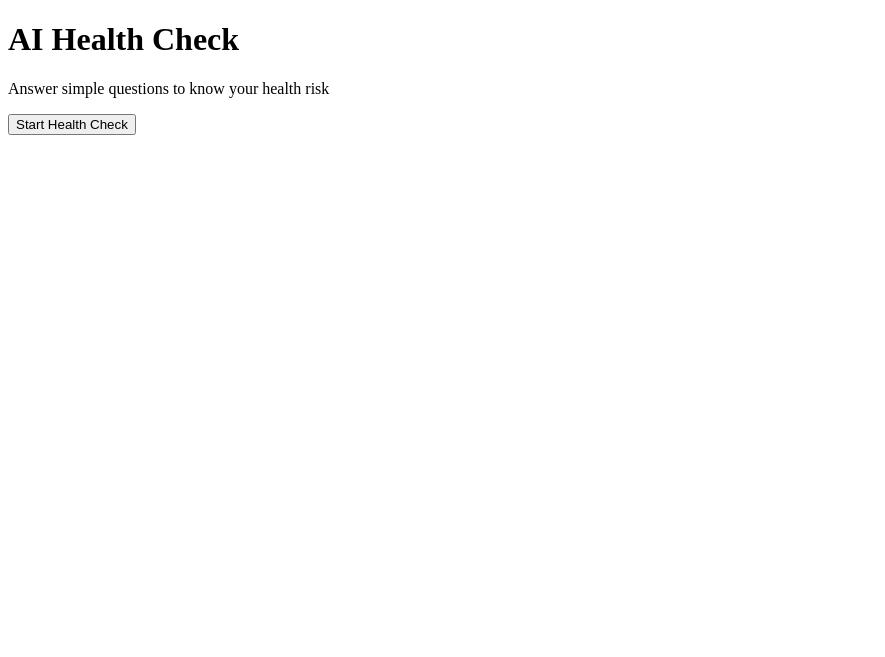
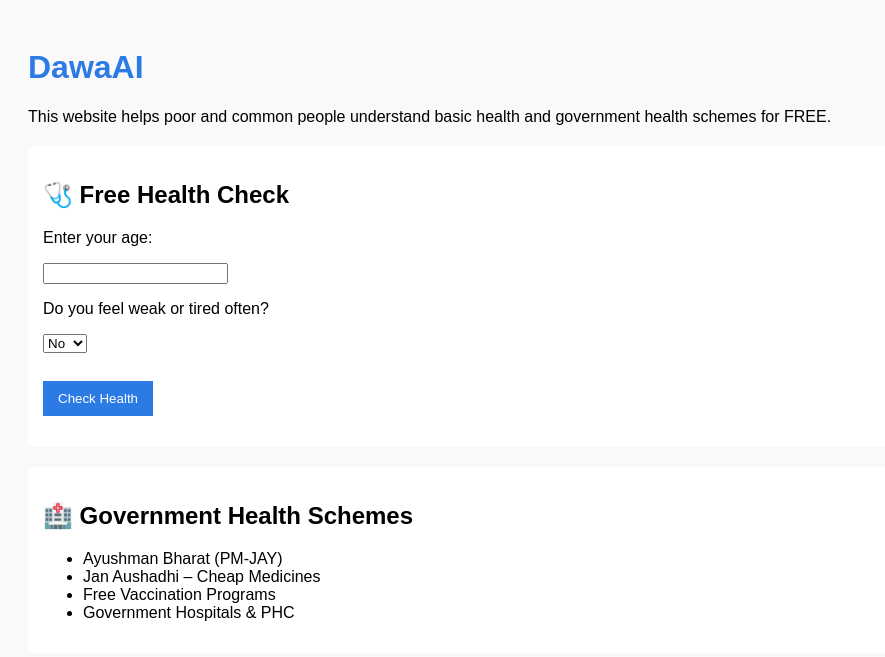
Before and after one commit to dsouzahaden1-rgb/ai-healthcare-website, a plain HTML site: page index.html in a window 1280 px wide. Shown: the whole page, without its empty margins (0-885 px from the left). Drawn offline with Linux system fonts and the light colour scheme.

Commit message:
Update index.html

```diff
--- a/index.html
+++ b/index.html
@@ -1,18 +1,87 @@
 <!DOCTYPE html>
 <html>
 <head>
-  <title>AI Health Check</title>
+  <title>DawaAI – Health for Humanity</title>
+  <meta name="viewport" content="width=device-width, initial-scale=1">
+  <style>
+    body {
+      font-family: Arial, sans-serif;
+      padding: 20px;
+      background: #f9f9f9;
+    }
+    h1 {
+      color: #2c7be5;
+    }
+    button {
+      padding: 10px 15px;
+      margin-top: 10px;
+      background: #2c7be5;
+      color: white;
+      border: none;
+      cursor: pointer;
+    }
+    .box {
+      background: white;
+      padding: 15px;
+      margin-top: 20px;
+      border-radius: 5px;
+    }
+  </style>
 </head>
+
 <body>
-  <h1>AI Health Check</h1>
-  <p>Answer simple questions to know your health risk</p>
 
-  <button onclick="check()">Start Health Check</button>
+<h1>DawaAI</h1>
+<p>
+This website helps poor and common people understand basic health
+and government health schemes for FREE.
+</p>
 
-  <script>
-    function check() {
-      alert("Health Risk: Medium\nRecommended tests: Sugar, BP, Cholesterol");
-    }
-  </script>
+<div class="box">
+  <h2>🩺 Free Health Check</h2>
+
+  <p>Enter your age:</p>
+  <input type="number" id="age">
+
+  <p>Do you feel weak or tired often?</p>
+  <select id="weak">
+    <option value="no">No</option>
+    <option value="yes">Yes</option>
+  </select>
+
+  <br><br>
+  <button onclick="checkHealth()">Check Health</button>
+
+  <p id="result"></p>
+</div>
+
+<div class="box">
+  <h2>🏥 Government Health Schemes</h2>
+  <ul>
+    <li>Ayushman Bharat (PM-JAY)</li>
+    <li>Jan Aushadhi – Cheap Medicines</li>
+    <li>Free Vaccination Programs</li>
+    <li>Government Hospitals & PHC</li>
+  </ul>
+</div>
+
+<script>
+function checkHealth() {
+  var age = document.getElementById("age").value;
+  var weak = document.getElementById("weak").value;
+  var result = "";
+
+  if (age === "") {
+    result = "Please enter your age.";
+  } else if (age > 50 || weak === "yes") {
+    result = "⚠️ Medium Risk. Please visit a nearby government hospital.";
+  } else {
+    result = "✅ Low Risk. Maintain healthy food and walking.";
+  }
+
+  document.getElementById("result").innerText = result;
+}
+</script>
+
 </body>
 </html>
```
